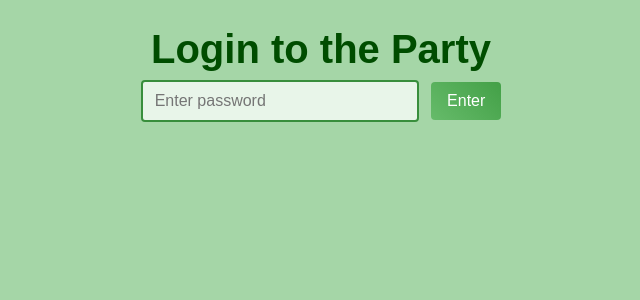
After one commit to toniok2nd/webrtcChat, a Flask app: page /login in a window 1280 px wide. The commit adds this page. Shown: the top 300 px of the page, without its empty margins (319-959 px from the left). Run offline with Flask 3, Linux system fonts and the light colour scheme.

Commit message:
add password

```diff
--- a/app.py
+++ b/app.py
@@ -1,13 +1,53 @@
 import os
 import argparse
-from flask import Flask, render_template, request
+import secrets
+from flask import Flask, render_template, request, redirect, url_for, session, flash
 from flask_socketio import SocketIO, join_room, leave_room, emit
 
 app = Flask(__name__)
-app.config["SECRET_KEY"] = os.urandom(24)
+# Secret key for session signing – can be overridden by env var.
+app.config["SECRET_KEY"] = os.getenv("FLASK_SECRET", os.urandom(24))
+
+# Password handling – can be set via env var APP_PASSWORD, CLI --password, or generated randomly.
+DEFAULT_PASSWORD = None  # will be filled later if needed
+
 # Enable CORS for any origin (development). In prod set explicit origins.
 socketio = SocketIO(app, cors_allowed_origins="*")
 
+# -------------------------------------------------------------------
+# Authentication helpers
+# -------------------------------------------------------------------
+def is_logged_in():
+    return session.get("logged_in")
+
+@app.before_request
+def require_login():
+    # Allow static files, login page, and logout without authentication.
+    if request.endpoint in ("login", "static", "logout", None):
+        return
+    if not is_logged_in():
+        return redirect(url_for("login"))
+
+@app.route("/login", methods=["GET", "POST"])  # noqa: E302
+def login():
+    error = None
+    if request.method == "POST":
+        pw = request.form.get("password", "")
+        if pw == app.config["APP_PASSWORD"]:
+            session["logged_in"] = True
+            return redirect(url_for("index"))
+        else:
+            error = "Invalid password"
+    return render_template("login.html", error=error)
+
+@app.route("/logout")
+def logout():
+    session.clear()
+    return redirect(url_for("login"))
+
+# -------------------------------------------------------------------
+# Main page (protected)
+# -------------------------------------------------------------------
 @app.route("/")
 def index():
     # Pull ICE server configuration from Flask config (set via CLI args)
@@ -19,15 +59,14 @@ def index():
     }
     return render_template("index.html", **ice_config)
 
+# -------------------------------------------------------------------
+# Socket.io signalling
+# -------------------------------------------------------------------
 @socketio.on("join")
 def on_join(data):
     room = data["room"]
     join_room(room)
-    # Notify everybody (including the newcomer) that a user joined.
     emit("joined", {"sid": request.sid, "room": room}, room=room)
-
-    # If after joining the room now has exactly two participants, tell the
-    # *new* participant that the room is ready for the WebRTC handshake.
     if len(socketio.server.rooms[room]) == 2:
         emit("ready", {"room": room}, room=request.sid)
 
@@ -45,11 +84,15 @@ def on_signal(data):
         "type": data["type"],
         "payload": data["payload"],
     }
-    # Broadcast to everyone **except** the sender.
     emit("signal", payload, room=room, include_self=False)
 
+# -------------------------------------------------------------------
+# CLI entry point – adds optional password handling.
+# -------------------------------------------------------------------
 if __name__ == "__main__":
-    parser = argparse.ArgumentParser(description="Flask‑WebRTC signalling server with configurable STUN/TURN servers")
+    parser = argparse.ArgumentParser(
+        description="Flask‑WebRTC signalling server with configurable STUN/TURN servers and optional password protection"
+    )
     parser.add_argument("--stun", default="stun:stun.l.google.com:19302",
                         help="STUN server URL (default: stun:stun.l.google.com:19302)")
     parser.add_argument("--turn", default="turn:openrelay.metered.ca:80",
@@ -58,12 +101,33 @@ if __name__ == "__main__":
                         help="TURN username (default: openrelayproject)")
     parser.add_argument("--turn-pass", default="openrelayproject",
                         help="TURN password (default: openrelayproject)")
+    parser.add_argument("--password", default=None,
+                        help="Login password. If omitted, a random one is generated (displayed on startup). Can also be set via APP_PASSWORD env var.")
     args = parser.parse_args()
 
-    # Store the values in Flask config so `index()` can inject them into the template.
+    # Store ICE configuration in Flask config
     app.config["STUN_URL"] = args.stun
     app.config["TURN_URL"] = args.turn
     app.config["TURN_USER"] = args.turn_user
     app.config["TURN_PASS"] = args.turn_pass
 
+    # Resolve password: CLI > env var > random
+    pw_from_env = os.getenv("APP_PASSWORD")
+    if args.password:
+        final_pw = args.password
+    elif pw_from_env:
+        final_pw = pw_from_env
+    else:
+        final_pw = secrets.token_urlsafe(12)
+        print("🔐 No password supplied – generated random password:")
+        print(final_pw)
+    # Store it in Flask config for the login view
+    app.config["APP_PASSWORD"] = final_pw
+    # Also persist it so https_simulator.sh can show it later
+    try:
+        with open('.secret_pass', 'w') as f:
+            f.write(final_pw)
+    except Exception as e:
+        print(f"⚠️ Could not write password file: {e}")
+
     socketio.run(app, host="0.0.0.0", port=5000, debug=True)
--- a/static/style.css
+++ b/static/style.css
@@ -2,22 +2,87 @@
 body {
   font-family: Arial, Helvetica, sans-serif;
   margin: 20px;
-  background: #f5f5f5;
+  background: #a5d6a7; /* darker green background */
   text-align: center;
+  color: #1b5e20; /* darker text */
 }
+
+h1 {
+  color: #004d00; /* deep green */
+  font-size: 2.5rem;
+  margin-bottom: 0.2em;
+}
+
+.tagline {
+  font-size: 1.2rem;
+  color: #003300;
+  margin-bottom: 1.5em;
+}
+
+#room-selection {
+  margin: 20px 0;
+}
+
+input {
+  padding: 10px 12px;
+  font-size: 1rem;
+  border: 2px solid #388e3c;
+  border-radius: 4px;
+  outline: none;
+  width: 250px;
+  background: #e8f5e9;
+}
+
+input:focus {
+  border-color: #66bb6a;
+  box-shadow: 0 0 5px rgba(76, 175, 80, 0.5);
+}
+
+button {
+  cursor: pointer;
+  font-size: 1rem;
+  padding: 10px 16px;
+  margin-left: 8px;
+  border: none;
+  border-radius: 4px;
+  transition: background 0.3s, transform 0.2s;
+}
+
+.green-btn {
+  background: linear-gradient(45deg, #66bb6a, #43a047);
+  color: white;
+}
+
+.green-btn:hover {
+  background: linear-gradient(45deg, #43a047, #2e7d32);
+  transform: translateY(-2px);
+}
+
 #video-container {
   display: flex;
-  justify-content: center;
+  flex-direction: column;
+  align-items: center;
   gap: 20px;
   margin-top: 15px;
 }
+
 video {
-  width: 45%;
-  max-width: 500px;
-  border: 2px solid #333;
+  width: 80%;
+  max-width: 600px;
+  border: 3px solid #004d00;
+  border-radius: 8px;
   background: #000;
 }
-input, button {
-  padding: 8px 12px;
-  font-size: 1rem;
+
+#remoteContainer {
+  display: flex;
+  flex-wrap: wrap;
+  gap: 10px;
+  justify-content: center;
 }
+
+#remoteContainer video {
+  width: 45%;
+  max-width: 300px;
+  border: 2px solid #003300;
+}
--- /dev/null
+++ b/templates/login.html
@@ -0,0 +1,18 @@
+<!doctype html>
+<html lang="en">
+<head>
+  <meta charset="utf-8">
+  <title>🔐 Login – Flirty WebRTC Fiesta</title>
+  <link rel="stylesheet" href="{{ url_for('static', filename='style.css') }}">
+</head>
+<body>
+  <h1><i class="fas fa-cat" style="color:#e91e63;"></i> Login to the Party <i class="fas fa-cat" style="color:#e91e63;"></i></h1>
+  {% if error %}
+    <p style="color:red;">{{ error }}</p>
+  {% endif %}
+  <form method="post" action="{{ url_for('login') }}">
+    <input type="password" name="password" placeholder="Enter password" required />
+    <button type="submit" class="green-btn"><i class="fas fa-key"></i> Enter</button>
+  </form>
+</body>
+</html>
```
Also changed, not shown: templates/index.html (+8 -7 lines), README.md, 2 other files.
